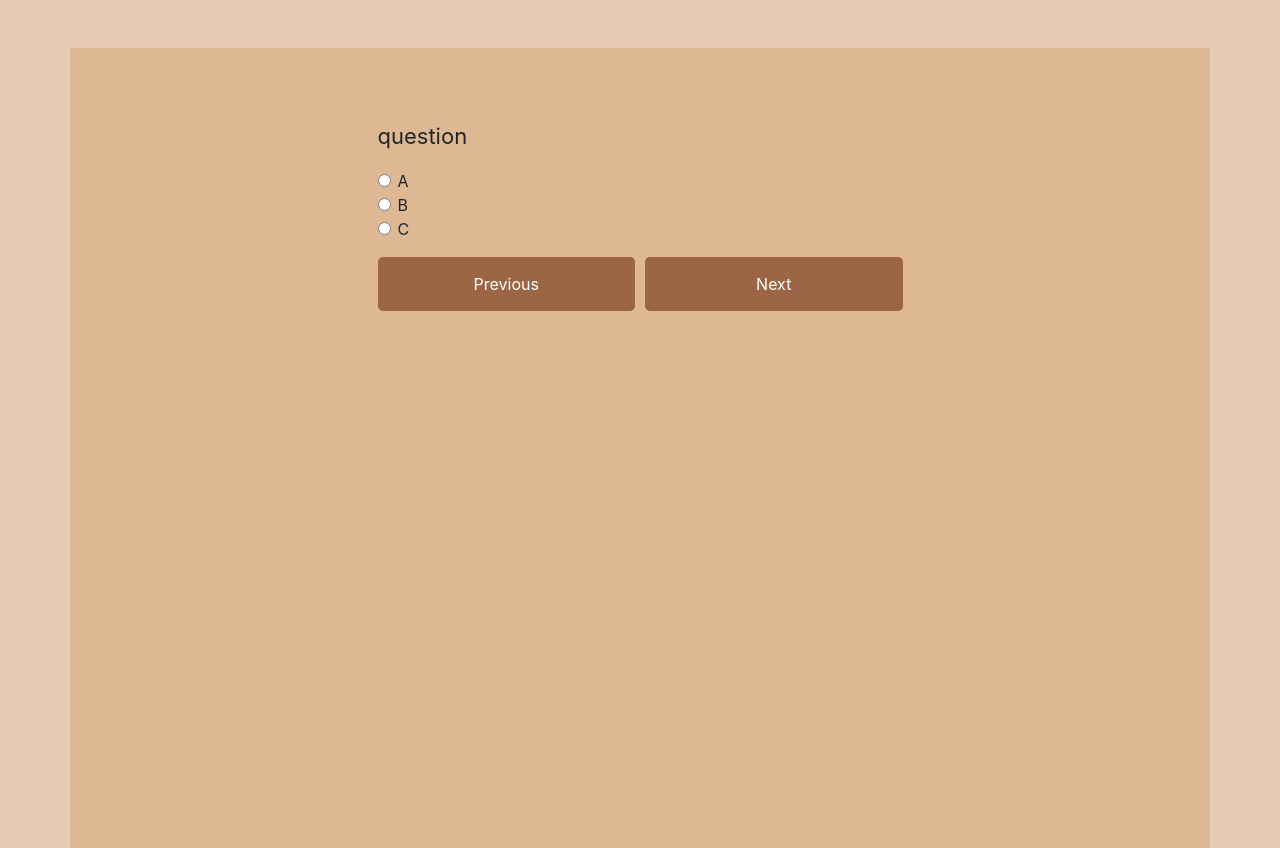
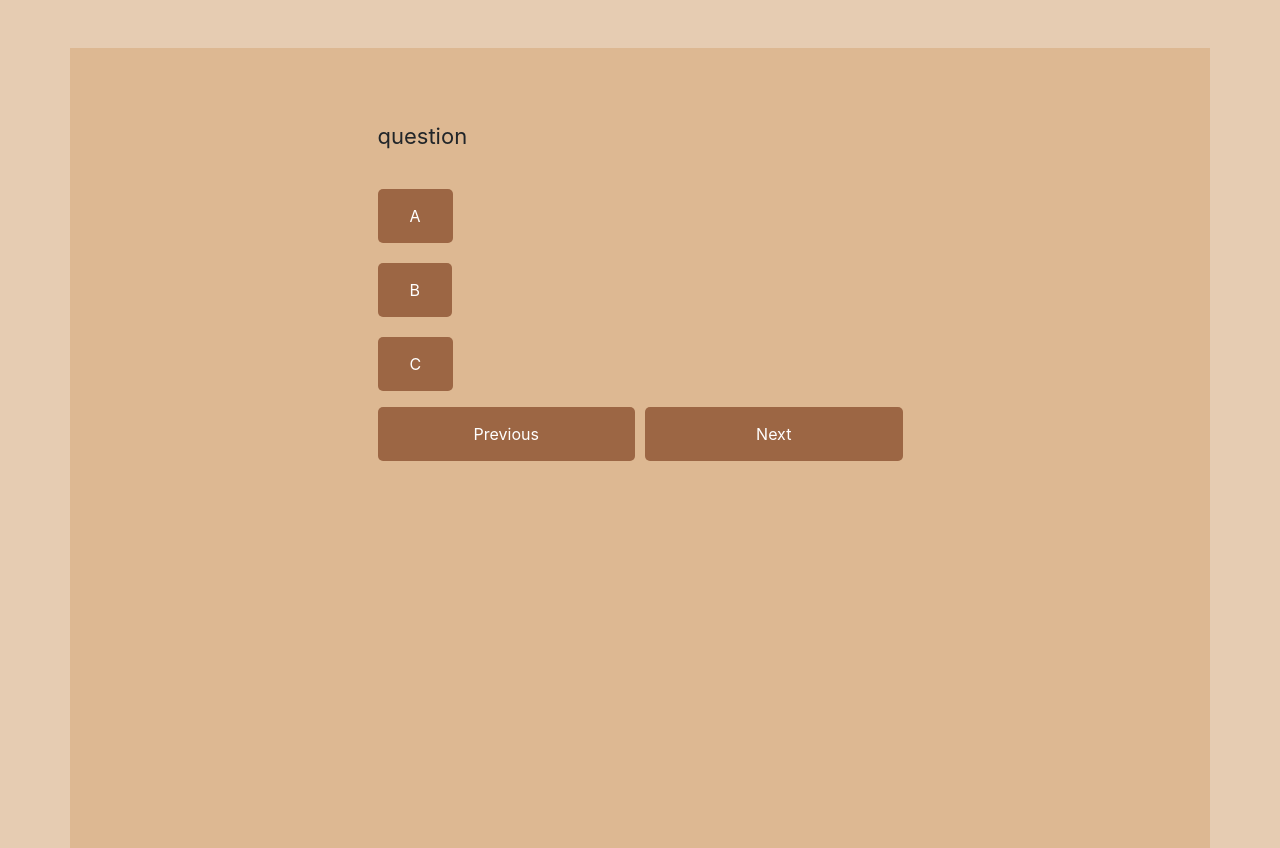
Before and after one commit to anarraidoo/quiz, a Django app: page /quiz-start/ in a window 1280 px wide. Run offline with Django 3.2, Linux system fonts and the light colour scheme; data comes from the database, SQL or seed files in the repository; some libraries are stand-ins or nearby versions.

Commit message:
minor adjustments

```diff
--- a/quiz_start/static/style.css
+++ b/quiz_start/static/style.css
@@ -64,6 +64,21 @@ body{
     background-color: var(--dl-color-coffee-latte);
 }
 
+button.button-input {
+    background-color: var(--dl-color-coffee-mocha);
+    border: none;
+    color: #ffffff;
+    padding: 15px 32px;
+    text-align: center;
+    text-decoration: none;
+    display: inline-block;
+    font-size: 16px;
+    margin-top: 20px;
+    cursor: pointer;
+    border-radius: 5px;
+    transition: background-color 0.3s ease;
+}
+
 .button {
     background-color: var(--dl-color-coffee-mocha);
     border: none;
--- a/quiz_start/templates/home.html
+++ b/quiz_start/templates/home.html
@@ -12,7 +12,7 @@
           crossorigin="anonymous">
     <link rel="stylesheet" href="{% static 'style.css' %}">
 
-    <title>Django Quiz App</title>
+    <title>Quiz App</title>
 </head>
 <body>
 
--- a/quiz_start/templates/quiz.html
+++ b/quiz_start/templates/quiz.html
@@ -4,7 +4,7 @@
 <head>
     <meta charset="UTF-8">
     <meta name="viewport" content="width=device-width, initial-scale=1.0">
-    <title>Django Quiz App</title>
+    <title>Quiz App</title>
     <link rel="stylesheet" href="https://cdn.jsdelivr.net/npm/bootstrap@4.3.1/dist/css/bootstrap.min.css" integrity="sha384-ggOyR0iXCbMQv3Xipma34MD+dH/1fQ784/j6cY/iJTQUOhcWr7x9JvoRxT2MZw1T" crossorigin="anonymous">
     <link rel="stylesheet" href="{% static 'style.css' %}">
 </head>
@@ -24,9 +24,10 @@
                         <!-- TODO: Create storyline questions -->
                         <div id="quiz-question">
                             <p>[[ questions[currentIndex].question ]]</p>
-                            <div class="form-check" v-for="answer in questions[currentIndex].answers" :key="answer.uid">
-                                <input @change="selectAnswer(answer.uid)" class="form-check-input" type="radio" :id="'answer-' + answer.uid" name="answers[]" :value="answer.uid" required>
-                                <label class="form-check-label" :for="'answer-' + answer.uid">[[ answer.answer ]]</label>
+                            <div class="answer-block" v-for="answer in questions[currentIndex].answers" :key="answer.uid">
+                                <button @click="selectAnswer(answer.uid)" class="button-input" :id="'answer-' + answer.uid" name="answers[]" :value="answer.uid" required>[[ answer.answer ]]</button>
+<!--                                <input @change="selectAnswer(answer.uid)" class="form-check-input" type="radio" :id="'answer-' + answer.uid" name="answers[]" :value="answer.uid" required>-->
+<!--                                <label class="form-check-label" :for="'answer-' + answer.uid">[[ answer.answer ]]</label>-->
                             </div>
                         </div>
                         <div class="button-container">
```
